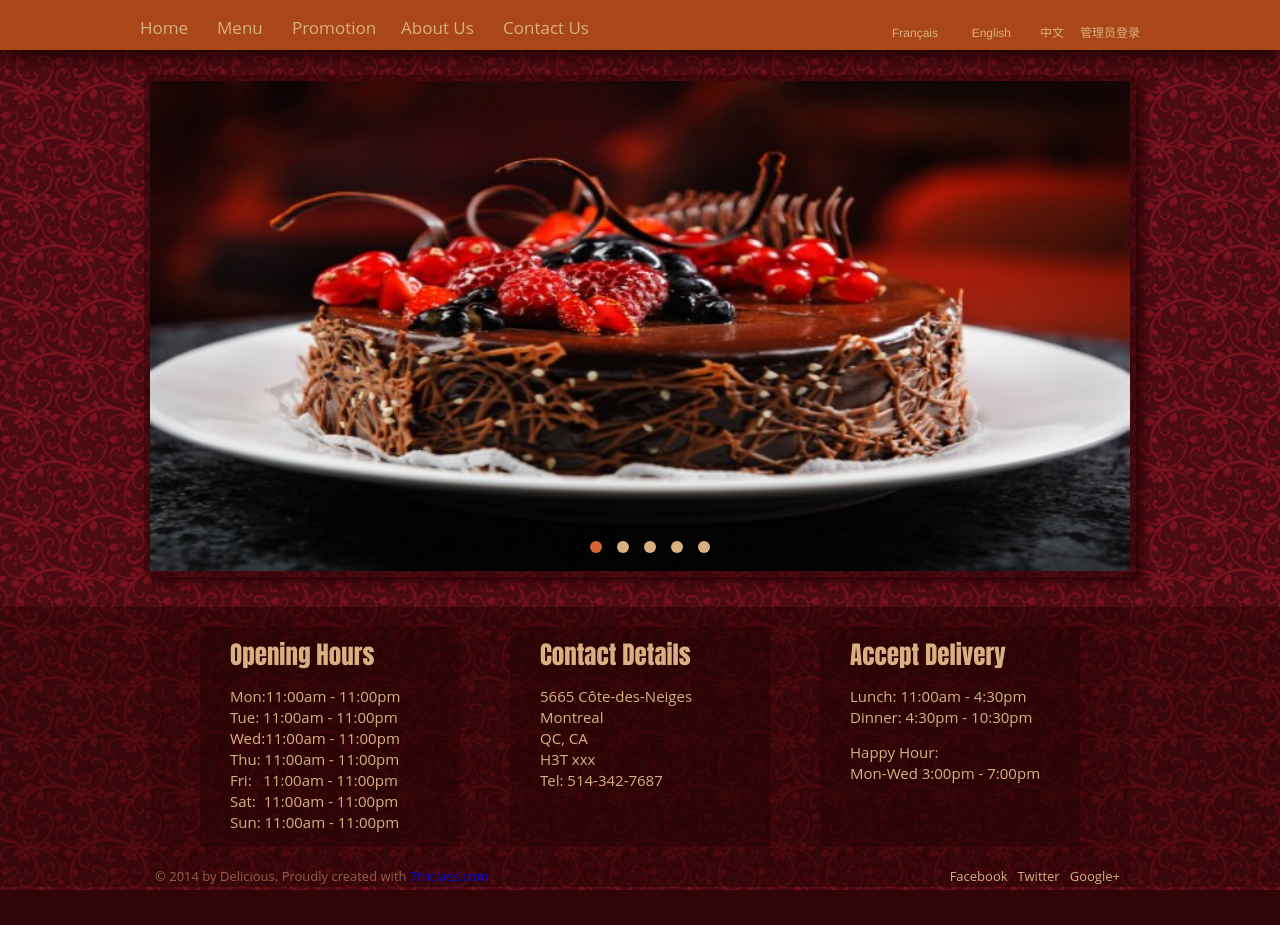
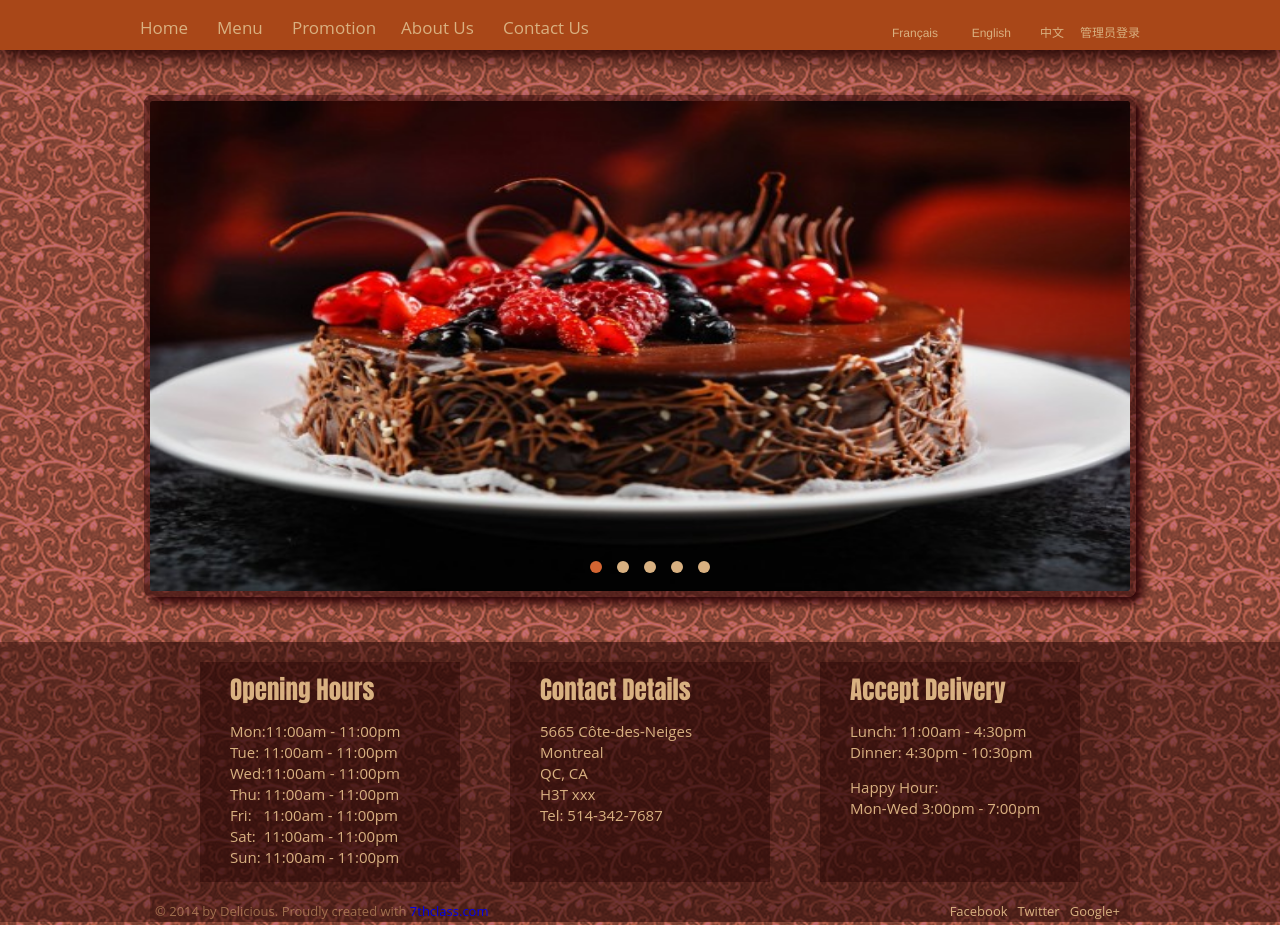
Before and after one commit to seventhclass/delicious, a PHP site: page / in a window 1280 px wide. Before the commit the page ends 890 px from the top, so only its background shows below. Run offline with PHP 8.4, Linux system fonts and the light colour scheme; some libraries are stand-ins or nearby versions.

Commit message:
footer style modified, index.php modified by veho

```diff
--- a/src/css/style.css
+++ b/src/css/style.css
@@ -14,7 +14,7 @@ body{font-size:12px;
 	/* background:url("../images/noodles.jpg")  no-repeat right bottom fixed;  */
 	/*-webkit-background-size:100%;cover;*/
 	/*background-size:100%;cover;*/
-	background:url("../images/bg-unit.png") repeat fixed;
+	background:url("../images/bg-unit2.png") repeat fixed;
 	/* background-color:#320100;  */
 	font-family: 'HelveticaRegular',Helvetica,Arial;
 	/* line-height:18px; */}
@@ -93,12 +93,12 @@ header #admin{right:0;}
 
 
 /*========== style for all pages ==================================================*/
-.content{
-	top:45px;
-	/* -webkit-transition: all 0.8s ease 0s;
+#content{
+	/*top:45px;
+	 -webkit-transition: all 0.8s ease 0s;
 	-moz-transition: all 0.8s ease 0s;
 	transition: all 0.8s ease 0s; */
-	margin-bottom:45px;
+	margin:95px auto 45px;
 }
 
 
@@ -118,7 +118,7 @@ header #admin{right:0;}
 	/*-moz-box-shadow: 6px 6px 10px #480b12; #b07546; */
 	/*box-shadow: 6px 6px 10px #480b12; #b07546; */
 	/* top:0; */
-	/* display: block; */
+	display: block;
 }
 
 
@@ -194,7 +194,7 @@ header #admin{right:0;}
 	background-color:rgba(30,0,0,0.4);
 	border:1px solid #bc966d;/* just for seeing the area*/
 	margin: 45px auto;
-	/* display: none; */
+	display: none;
 	/* top:-490px; */
 }
 
@@ -209,7 +209,7 @@ header #admin{right:0;}
 	background-color:rgba(30,0,0,0.4);
 	border:1px solid #bc966d; /*just for seeing the area*/
 	margin: 45px auto;
-	/* display: none; */
+	display: none;
 }
 
 /*==========   about us   =========================================*/
@@ -223,8 +223,8 @@ header #admin{right:0;}
 	/* line-height:22px; */
 	/* background-color:rgba(217,177,129,0.6); */
 	background-color:rgba(30,0,0,0.4);
-	margin: 0 auto 45px;
-	/* display: none; */
+	margin: -50px auto 45px;
+	display: none;
 }
 #content_about h1{font-size:48px;}
 #content_about img{
@@ -241,8 +241,8 @@ header #admin{right:0;}
 	color:#D9B181;
 	background-color:rgba(30,0,0,0.4);
 	border:1px solid #bc966d; /*just for seeing the area*/
-	margin: 45px auto;
-	/* display: none; */
+	margin: -50px auto 45px;
+	display: none;
 }
 
 #googleMap {
@@ -254,7 +254,7 @@ header #admin{right:0;}
 /*========== footer ==================================================*/
 footer {
 	position:relative;
-	top:45px;
+	/* top:45px; */
 	height:280px;
 	width:100%;
 	margin: 0 auto;
--- a/src/index.php
+++ b/src/index.php
@@ -16,11 +16,13 @@
 			<?php
 				include("./include/header.php");
 				//according to certain condition, load different content:
-				include("./include/home.php");
-				include("./include/menu.php");
-				include("./include/promotion.php");
-				include("./include/about.php");
-				include("./include/contact.php");
+				echo "<div id='content'>";
+					include("./include/home.php");
+					include("./include/menu.php");
+					include("./include/promotion.php");
+					include("./include/about.php");
+					include("./include/contact.php");
+					echo "</div>";
 				include("./include/footer.php");
 			?>
 		<!--</div>-->
```
Also changed, not shown: src/images/bg-unit2.png (added), src/images/bg-unit3.png (added), src/images/bg-unit4.png (added).
